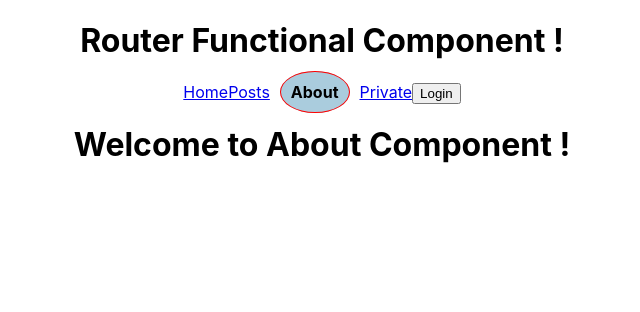
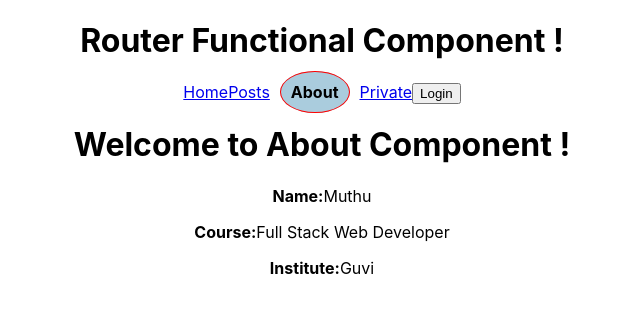
Before and after one commit to mkandanmk7/React-PrivateRouter-function-Component, a React (Create React App) app: page /about in a window 1280 px wide. Shown: the top 312 px of the page, without its empty margins (318-958 px from the left). Built offline with nearby package versions, Linux system fonts and the light colour scheme.

Commit message:
Link done

```diff
--- a/src/App.js
+++ b/src/App.js
@@ -22,7 +22,17 @@ function App() {
         <Switch>
           <Route exact path="/" component={Home} />
           <PrivateRoute path="/posts" component={Posts} />
-          <Route path="/about" component={About} />
+          <Route
+            path="/about"
+            render={(props) => (
+              <About
+                history={props.history}
+                Name="Muthu"
+                Course="Full Stack Web Developer"
+                Institute="Guvi"
+              />
+            )}
+          />
           {/*  component={About} = render={()=> return <About/>} render ={} gives component  */}
 
           <Route path="/home">
--- a/src/Components/About.js
+++ b/src/Components/About.js
@@ -1,5 +1,22 @@
 import React from "react";
 
-export const About = () => {
-  return <h1>Welcome to About Component !</h1>;
+export const About = ({ history, Name, Course, Institute }) => {
+  console.log(history);
+  return (
+    <>
+      <h1>Welcome to About Component !</h1>
+      <p>
+        <b>Name:</b>
+        {Name}
+      </p>
+      <p>
+        <b>Course:</b>
+        {Course}
+      </p>
+      <p>
+        <b>Institute:</b>
+        {Institute}
+      </p>
+    </>
+  );
 };
```
